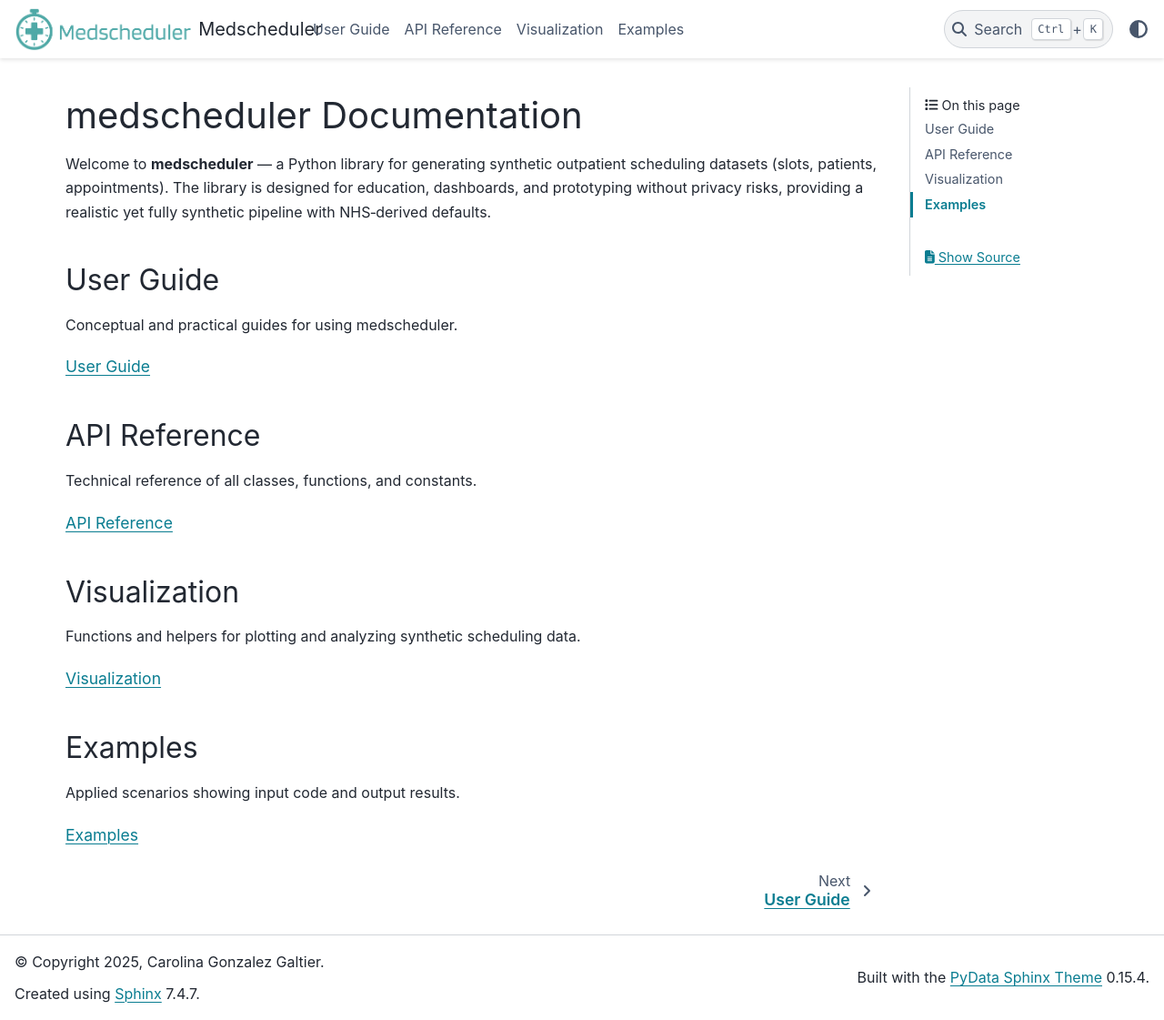
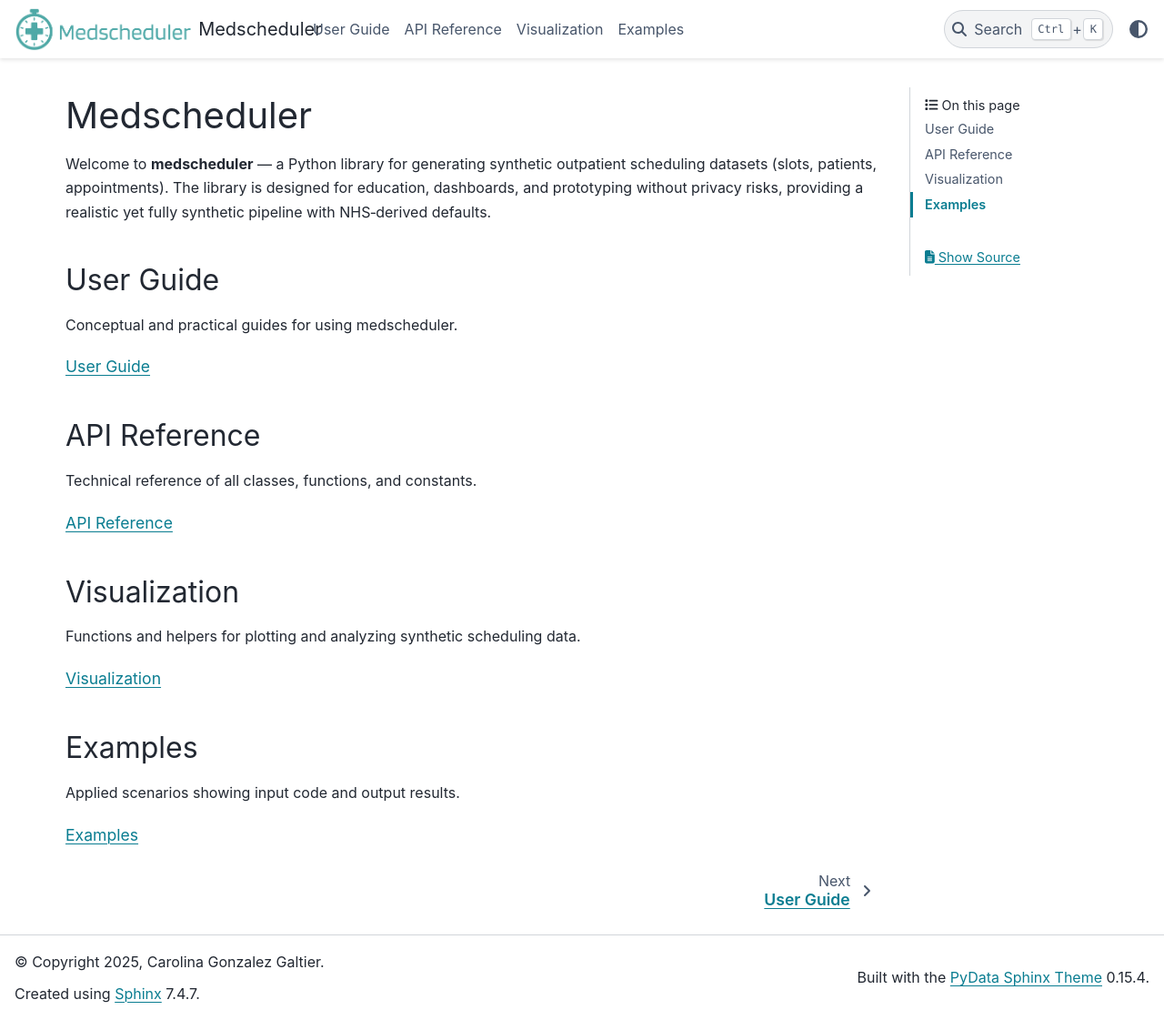
Before and after one commit to carogaltier/medscheduler, a Sphinx documentation site: the page built from docs/index.md, in a window 1280 px wide and 1121 px high. Shown: the whole window at 91% size. Built offline with Sphinx 7.4.7 and the PyData theme 0.15.4, drawn with Linux system fonts in a browser that asks for light colours.

Commit message:
Update index.md

```diff
--- a/docs/index.md
+++ b/docs/index.md
@@ -1,4 +1,4 @@
-# medscheduler Documentation
+# Medscheduler
 
 Welcome to **medscheduler** — a Python library for generating synthetic outpatient scheduling datasets
 (slots, patients, appointments). The library is designed for education, dashboards, and prototyping
```
